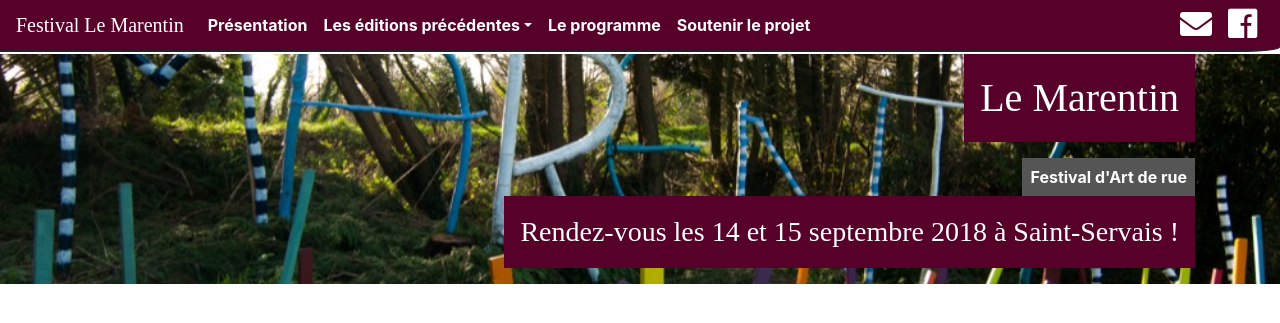
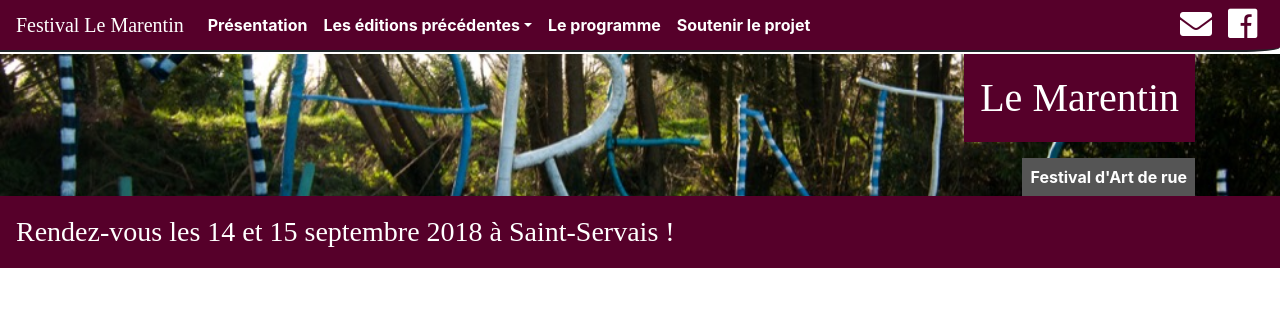
Before and after one commit to tibodut/marentin, a Jekyll site: the page built from index.html, in a window 1280 px wide. Shown: the top 323 px of the page. Built offline with Jekyll 4.4.1, drawn with Linux system fonts in a browser that asks for light colours; nearby versions of some CDN libraries; some web fonts are replaced.

Commit message:
Update index.html

```diff
--- a/index.html
+++ b/index.html
@@ -8,7 +8,7 @@ layout: default
     <div class="container d-flex flex-column align-items-end h-100">
         <h1 class="mt-auto mb-3 p-3 bg-primary text-light">Le Marentin</h1>
         <p class="mb-auto p-2 bg-dark text-light">Festival d'Art de rue</p>
-    <h3 class="mt-auto mb-3 p-3 bg-primary text-light">Rendez-vous les 14 et 15 septembre 2018 à Saint-Servais !</h3>
+
     </div>
-
+ <h3 class="mt-auto mb-3 p-3 bg-primary text-light">Rendez-vous les 14 et 15 septembre 2018 à Saint-Servais !</h3>
 </div>
```
